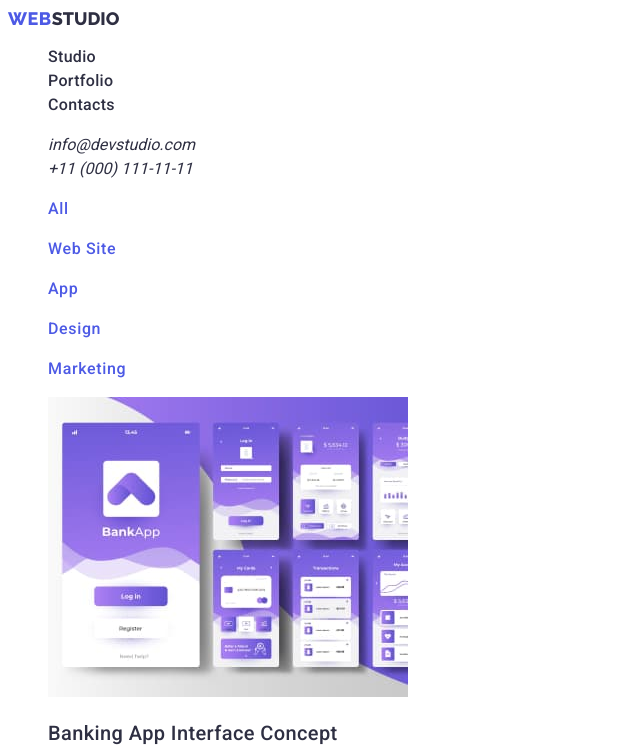
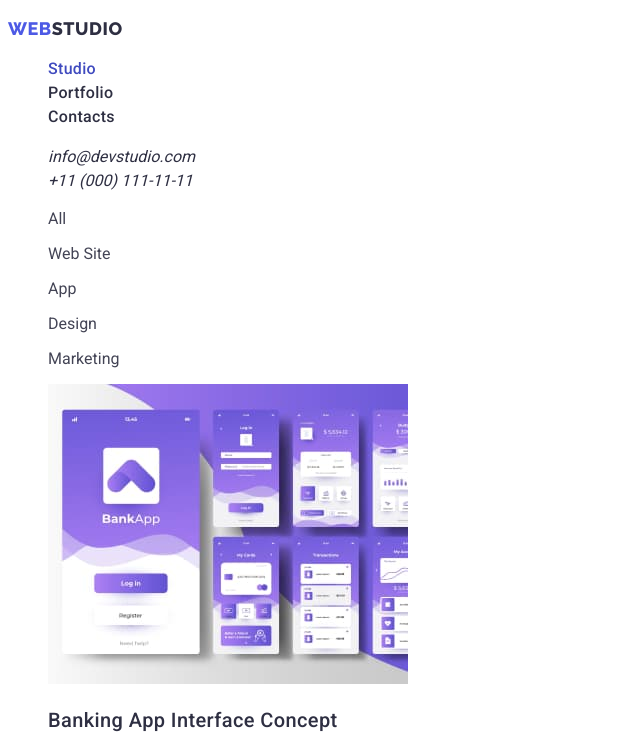
Before and after one commit to Diana-Di1/goit-markup-hw-02, a plain HTML site: page portfolio.html in a window 1280 px wide. Both pictures are taken after a click on the link "Studio". Shown: the top 749 px of the page, without its empty margins (0-640 px from the left). Drawn offline with Linux system fonts and the light colour scheme.

Commit message:
update homework2

```diff
--- a/css/styles.css
+++ b/css/styles.css
@@ -6,27 +6,31 @@
 
 body {
   font-family: "Roboto", sans-serif;
+  color: #434455;
 }
 
 /*TODO-------------------HEADER----------------------*/
 
 .header-logo {
-  font-family: "Raleway";
-  font-style: normal;
-  font-weight: 800;
-  font-size: 18px;
-  line-height: 117%;
-  color: var(--main-text-color);
-}
-
-.header-logo-web {
-  font-family: "Raleway";
+  font-family: "Raleway", sans-serif;
   font-style: normal;
   font-weight: 800;
   font-size: 18px;
   line-height: 117%;
   letter-spacing: 0.03em;
+  text-transform: uppercase;
   color: var(--second-color);
+}
+
+.header-logo-web {
+  font-family: "Raleway", sans-serif;
+  font-style: normal;
+  font-weight: 800;
+  font-size: 18px;
+  line-height: 117%;
+  letter-spacing: 0.03em;
+  text-transform: uppercase;
+  color: var(--main-text-color);
 }
 
 a {
@@ -45,6 +49,7 @@ ul {
 }
 
 .header-menu-link {
+  font-style: normal;
   font-weight: 500;
   font-size: 16px;
   line-height: 150%;
@@ -52,6 +57,13 @@ ul {
   color: var(--main-text-color);
 }
 
+.header-menu-link:hover {
+  color: #404bbf;
+}
+
+.header-menu-link:focus {
+  color: #404bbf;
+}
 /*TODO-------------------HERO----------------------*/
 
 .hero {
@@ -130,17 +142,17 @@ ul {
 
 /*TODO-------------------FOOTER----------------------*/
 
-.footer-p {
+.footer-page {
   font-size: 16px;
   line-height: 150%;
   letter-spacing: 0.02em;
   color: var(--title-color);
-  background: var(--second-color);
+  background: var(--main-text-color);
 }
 
 /**PRTFOLIO*/
 
-.menu-portf-items {
+.menu-portf-item {
   font-family: "Roboto";
   font-style: normal;
   font-weight: 500;
@@ -149,7 +161,7 @@ ul {
   display: flex;
   align-items: center;
   text-align: center;
-  letter-spacing: 0.04em;
+  letter-spacing: 0.02em;
   color: var(--second-color);
 }
 
--- a/portfolio.html
+++ b/portfolio.html
@@ -16,8 +16,8 @@
   <body>
     <header class="header">
       <nav class="header-navigation">
-        <a href="./index.html" class="header-logo">
-          <span class="header-logo-web">WEB</span>STUDIO</a
+        <a href="./index.html" class="header-logo link">
+          <p>WEB<span class="header-logo-web">STUDIO</span></p></a
         >
         <ul class="header-menu">
           <li class="header-menu-item">
@@ -34,12 +34,12 @@
       <address>
         <ul class="header-menu">
           <li class="header-menu-item">
-            <a href="mailto:info@devstudio.com" class="header-contacts"
+            <a href="mailto:info@devstudio.com" class="header-contacts link"
               >info@devstudio.com</a
             >
           </li>
           <li class="header-menu-item">
-            <a href="tel:+110001111111" class="header-contacts"
+            <a href="tel:+110001111111" class="header-contacts link"
               >+11 (000) 111-11-11</a
             >
           </li>
@@ -179,10 +179,10 @@
     </main>
 
     <footer>
-      <a href="./index.html" class="header-logo">
-        <span class="header-logo-web">WEB</span>STUDIO</a
+      <a href="./index.html" class="header-logo link">
+        <p>WEB<span class="header-logo-web">STUDIO</span></p></a
       >
-      <p class="footer-p">
+      <p class="footer-page">
         Increase the flow of customers and sales for your business with digital
         marketing & growth solutions.
       </p>
```
Also changed, not shown: index.html (+4 -4 lines).
